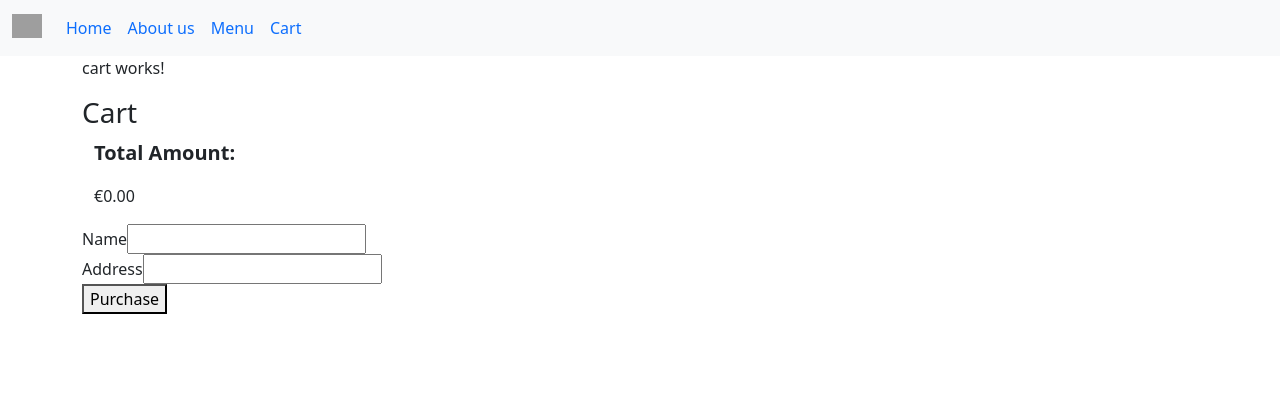
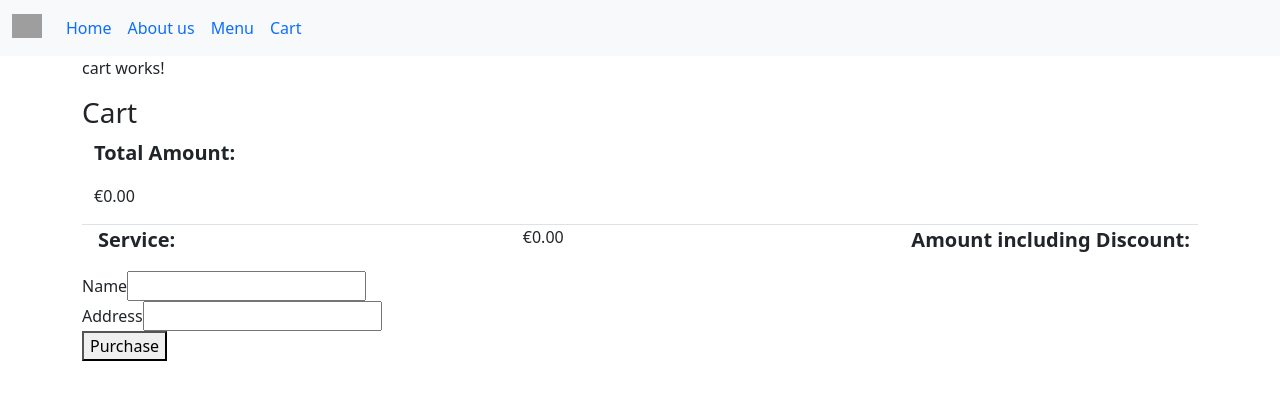
Before and after one commit to FelBud/FE17-CR3-Felix_Budin, an Angular app: page /cart in a window 1280 px wide. Shown: the top 400 px of the page. Built offline with nearby package versions, Linux system fonts and the light colour scheme; grey boxes are pictures that could not be loaded.

Commit message:
discount and service

```diff
--- a/src/app/cart/cart.component.html
+++ b/src/app/cart/cart.component.html
@@ -28,6 +28,15 @@
         <p class="fw-bold fs-5">Total Amount:</p>
         <p>{{total | currency:"EUR" }}</p>
     </div>
+</div>
+
+<div class="d-flex justify-content-between ps-3 pe-2 border-top">
+    <p class="fw-bold fs-5">Service:</p>
+    <p>{{total * 0.10 | currency: "EUR"}}</p>
+    <p class="fw-bold fs-5">Amount including Discount:</p>
+    <p *ngIf="total > 40">{{total * 0.85 | currency: "EUR"}}</p>
+
+
 </div>
 
 
```
